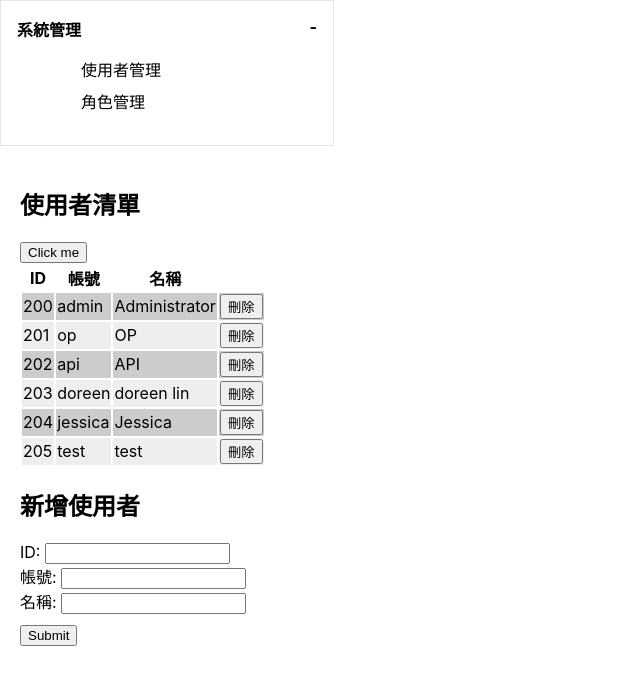
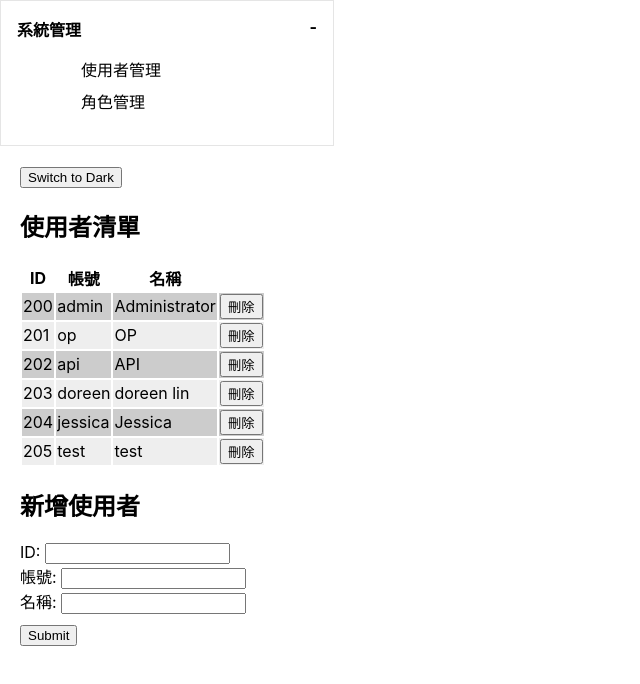
Before and after one commit to lowyanyu/my-app-ts, a React (Create React App) app: page / in a window 1280 px wide. Shown: the top 684 px of the page, without its empty margins (0-640 px from the left). Built offline with nearby package versions, Linux system fonts and the light colour scheme.

Commit message:
complete userStore

```diff
--- a/src/App.tsx
+++ b/src/App.tsx
@@ -7,51 +7,15 @@ import { ThemeContext } from './contexts/ThemeContext';
 import MenuPage from './components/MenuPage';
 import { StoreContext, StoreProvider } from './stores/UserStore';
 
-function App() {
-  // const [userList, setUserList] = useState(user);
-  // const [newUser, setNewUser] = useState<User | null>(null);
-  // const [userList, dispatch] = useReducer(reducer, []);
+function UserForm() {
   const {state, dispatch} = useContext(StoreContext);
-
-  const [dark, setDark] = useState(false);
   const userForm = useRef<HTMLFormElement>(null);
 
-  // const fetchUserList = async () => {
-  //   await fetch('http://localhost:3000/user.json')
-  //     .then(response => response.json())
-  //     .then(data => setUserList(data));
-  // }
   useEffect(() => {
     userForm.current?.reset();
   });
 
-  // useEffect(() => {
-  //   if (newUser !== null) {
-  //     // 假設真實情況下，這裡就會去打 API 更新 userList 的資料
-  //     // fetchUserList();
-  //     setUserList([...userList, newUser]);
-  //   }
-  // }, [newUser]); // dependecies: 「組件渲染完後，如果 dependencies 有改變，才會呼叫 useEffect 內的 function」
-
-  /**
-   * 這裡會 warning missing dependency: userList
-   * 原因是因為在 useEffect 中使用到了 userList 的值
-   * 但卻沒有列在 dependencies 中
-   * 這可能讓 userList 沒辦法適時的重新被更新而產生問題
-   */
-
   return (
-    <StoreProvider>
-    {/* <ThemeContext.Provider value={dark}> */}
-      <MenuPage />
-      <div style={{padding: '20px'}}>
-        {/* <button onClick={() => setDark(!dark)}>Switch to {dark ? 'Light' : 'Dark'}</button> */}
-        <div>
-          <h2>使用者清單</h2>
-          <Table />
-        </div>
-        <div>
-          <h2>新增使用者</h2>
     <form id="form" ref={userForm}>
       <div>
         <label htmlFor="userId">ID: </label>
@@ -70,24 +34,7 @@ function App() {
         <button type="button" onClick={submit}>Submit</button>
       </div>
     </form>
-        </div>
-      </div>
-    {/* </ThemeContext.Provider> */}
-    </StoreProvider>
-  );
-
-  /*
-  function submitForm(e: any): void {
-    const form = e.target.form;
-    setNewUser({
-			userId: form.userId.value,
-			userAccount: form.userAccount.value,
-			userName: form.userName.value
-    });
-    // 假設真實情況下，這裡就會去打 API 新增使用者
-    form.reset();
-	}
-  */
+  )
 
   function submit(): void {
     if (userForm.current) {
@@ -101,13 +48,31 @@ function App() {
         type: 'add',
         data: userVal
       });
-      // setNewUser({
-      //   userId: form.userId.value,
-      //   userAccount: form.userAccount.value,
-      //   userName: form.userName.value
-      // });
     }
   }
 }
 
+function App() {
+  const [dark, setDark] = useState(false);
+
+  return (
+    <ThemeContext.Provider value={dark}>
+      <StoreProvider>
+        <MenuPage />
+        <div style={{padding: '20px'}}>
+          <button onClick={() => setDark(!dark)}>Switch to {dark ? 'Light' : 'Dark'}</button>
+          <div>
+            <h2>使用者清單</h2>
+            <Table />
+          </div>
+          <div>
+            <h2>新增使用者</h2>
+            <UserForm />
+          </div>
+        </div>
+      </StoreProvider>
+    </ThemeContext.Provider>
+  );
+}
+
 export default App;
--- a/src/components/Table.tsx
+++ b/src/components/Table.tsx
@@ -1,26 +1,24 @@
-import { useContext, useState } from "react";
+import { useContext } from "react";
 import { User } from "../model/user.model";
 import { StoreContext } from "../stores/UserStore";
 import { TableEvenRow, TableOddRow } from "./TableRow";
 
-function renderData(users: User[], dark: boolean) {
+function renderData(users: User[]) {
   const rows = users.map((user, i) => {
     if (i % 2 === 0) {
-      return <TableEvenRow key={user.userId} user={user} darkTheme={dark} />
+      return <TableEvenRow key={user.userId} user={user} />
     } else {
-      return <TableOddRow key={user.userId} user={user} darkTheme={dark} />
+      return <TableOddRow key={user.userId} user={user} />
     }
   });
   return rows;
 }
 
 function Table() {
-  const {state, dispatch} = useContext(StoreContext);
-  const [dark, setDark] = useState(false);
-  console.log(dispatch);
+  const userStore = useContext(StoreContext);
+
   return (
     <div>
-      <button onClick={() => setDark(!dark)}>Click me</button>
       <table>
         <tbody>
           <tr>
@@ -28,7 +26,7 @@ function Table() {
             <th>帳號</th>
             <th>名稱</th>
           </tr>
-        {renderData(state, dark)}
+          {renderData(userStore.state)}
         </tbody>
       </table>
     </div>
--- a/src/components/TableRow.tsx
+++ b/src/components/TableRow.tsx
@@ -2,10 +2,11 @@ import './TableRow.css';
 import { User } from "../model/user.model";
 import { useContext } from 'react';
 import { StoreContext } from '../stores/UserStore';
+import { ThemeContext } from '../contexts/ThemeContext';
 
-function TableEvenRow(props: {user: User, darkTheme: boolean}) {
+function TableEvenRow(props: {user: User}) {
   const user = props.user;
-  const dark = props.darkTheme;
+  const dark = useContext(ThemeContext);
   const {state, dispatch} = useContext(StoreContext);
 
   return (
@@ -18,9 +19,9 @@ function TableEvenRow(props: {user: User, darkTheme: boolean}) {
   )
 }
 
-function TableOddRow(props: {user: User, darkTheme: boolean}) {
+function TableOddRow(props: {user: User}) {
   const user = props.user;
-  const dark = props.darkTheme;
+  const dark = useContext(ThemeContext);
   const {state, dispatch} = useContext(StoreContext);
 
   return (
--- a/src/stores/UserStore.tsx
+++ b/src/stores/UserStore.tsx
@@ -15,7 +15,6 @@ export const StoreContext = createContext<{
 
 export const StoreProvider = (props: any) => {
   const [state, dispatch] = useReducer(reducer, initialState);
-  console.log([state, dispatch]);
 
   return (
     <StoreContext.Provider value={{state, dispatch}}>
@@ -23,5 +22,3 @@ export const StoreProvider = (props: any) => {
     </StoreContext.Provider>
   );
 };
-
-export default reducer;
```
Lines whose indentation alone changed are shown as unchanged.
